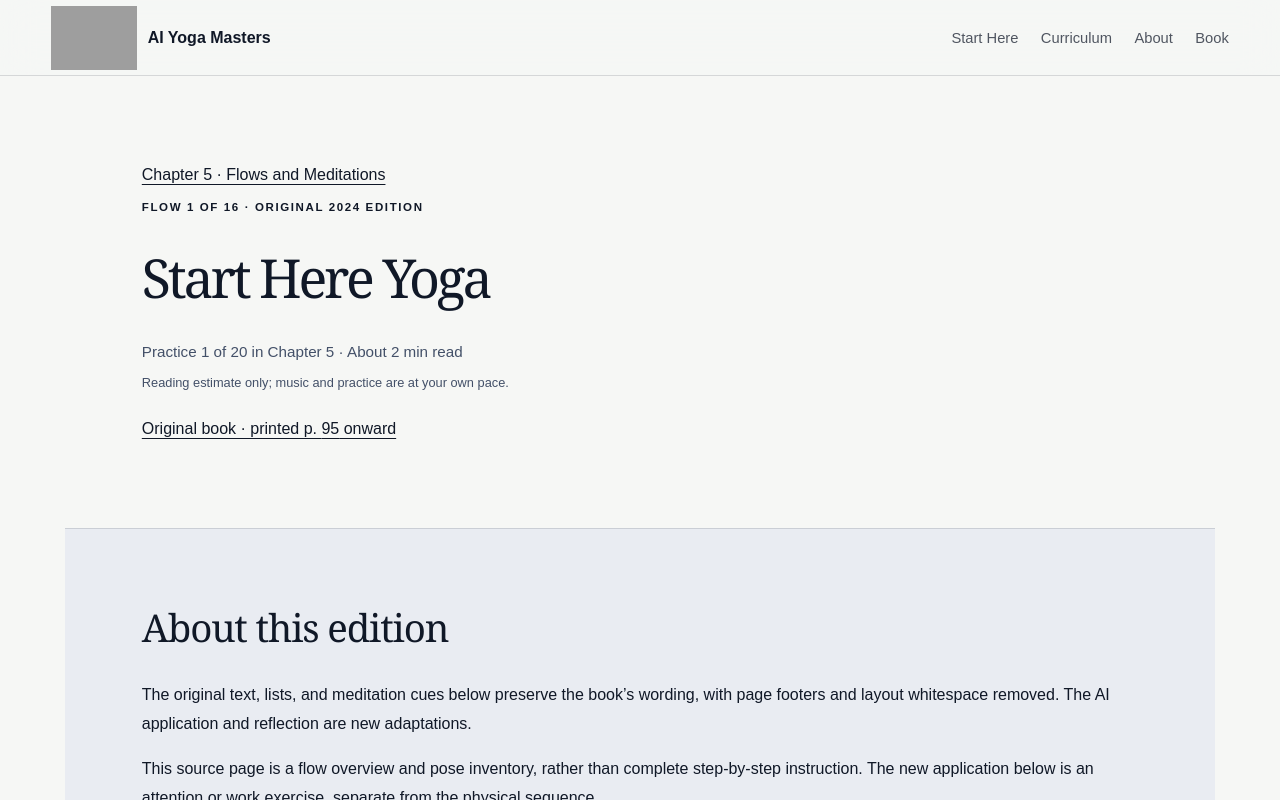
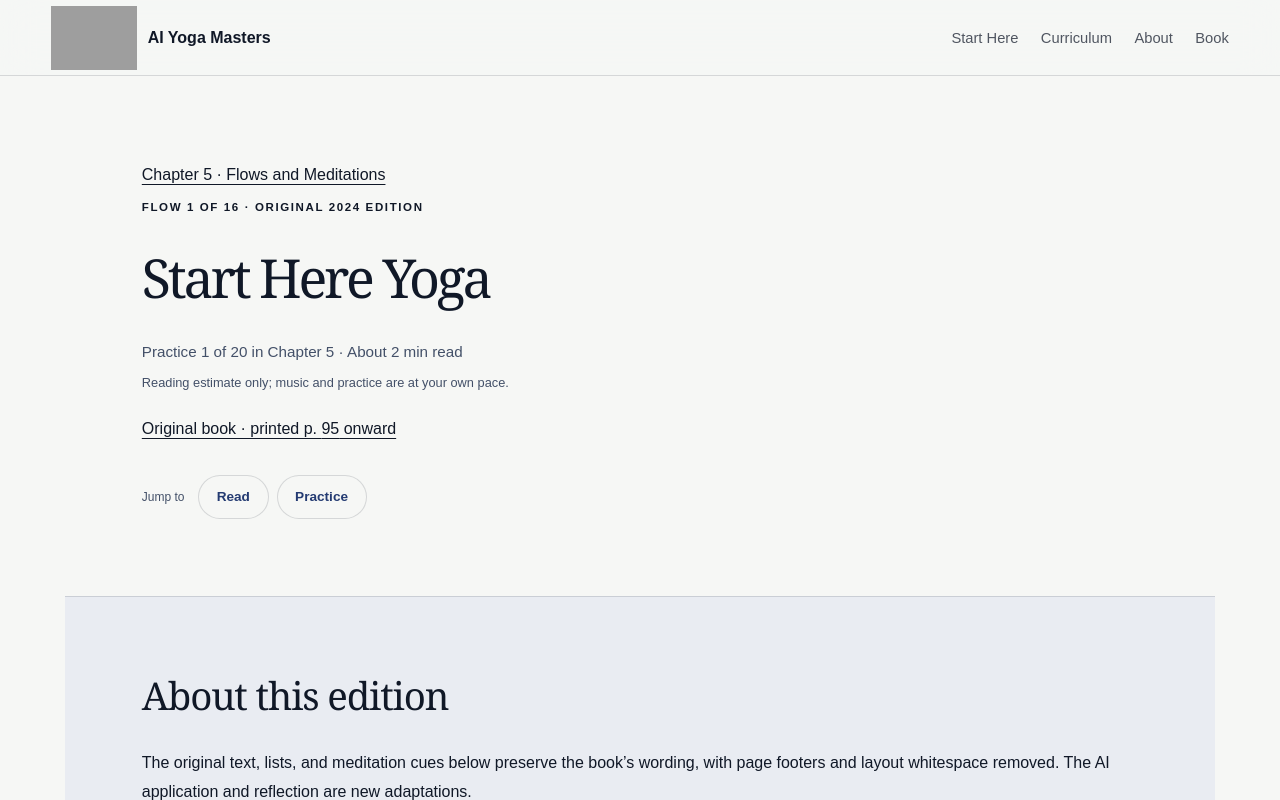
Before and after one commit to aianthems/ai-yoga-masters, a Next.js app: page /flows/start-here-yoga in a window 1280 px wide. Shown: the top 800 px of the page. Built offline with nearby package versions, Linux system fonts and the light colour scheme; grey boxes are pictures that could not be loaded.

Commit message:
Add accessible Listen, Read, and Practice jump links to reading pages

```diff
--- a/app/components/chapter-five-reader.tsx
+++ b/app/components/chapter-five-reader.tsx
@@ -1,4 +1,5 @@
 import SiteHeader from "./site-header";
+import ReaderSections from "./reader-sections";
 import { ReaderProgress } from "./reading-progress";
 import { bookUrl, curriculum } from "../../lib/curriculum";
 import { chapterFiveEntries, type ChapterFiveEntry } from "../../lib/chapter-five";
@@ -35,11 +36,12 @@ export default function ChapterFiveReader({ entry }: { entry: ChapterFiveEntry }
           </p>
           <p className="reader-time-note">Reading estimate only; music and practice are at your own pace.</p>
           <a className="text-link" href={`${bookUrl}#page=${entry.pdfPage}`} target="_blank" rel="noreferrer">Original book · printed p. {entry.printedPage} onward</a>
+          <ReaderSections listenHref={videoId ? "#video" : undefined} />
         </section>
         {videoId && (
           <section className="school-section" aria-labelledby="video">
             <p className="section-kicker">AI Yoga Masters · The original recording</p>
-            <h2 id="video">{entry.title}</h2>
+            <h2 id="video" tabIndex={-1}>{entry.title}</h2>
             <div className="lesson-video">
               <iframe
                 src={`https://www.youtube-nocookie.com/embed/${videoId}`}
@@ -69,7 +71,7 @@ export default function ChapterFiveReader({ entry }: { entry: ChapterFiveEntry }
         </section>
         <section className="school-section original-teaching" aria-labelledby="teaching">
           <p className="section-kicker">Source teaching · Alex Julian, 2024</p>
-          <h2 id="teaching">{entry.kind === "flow" ? "The original flow overview" : "The original meditation"}</h2>
+          <h2 id="teaching" tabIndex={-1}>{entry.kind === "flow" ? "The original flow overview" : "The original meditation"}</h2>
           {entry.kind === "meditation" ? <h3>Practice</h3> : null}
           {entry.paragraphs.map((paragraph, i) => <p key={i}>{paragraph}</p>)}
           {entry.poses.length ? <><h3>Poses / Exercises</h3><ol className="practice-cues">{entry.poses.map((pose, i) => <li key={i}>{pose}</li>)}</ol></> : null}
@@ -79,7 +81,7 @@ export default function ChapterFiveReader({ entry }: { entry: ChapterFiveEntry }
         </section>
         <section className="school-section practice-panel" aria-labelledby="practice">
           <p className="section-kicker">New contemporary AI application</p>
-          <h2 id="practice">Try it in your next AI session.</h2>
+          <h2 id="practice" tabIndex={-1}>Try it in your next AI session.</h2>
           <p>{entry.practice}</p>
           <h3>Reflect afterward</h3>
           <p>{entry.reflection}</p>
--- /dev/null
+++ b/app/components/reader-sections.tsx
@@ -0,0 +1,10 @@
+export default function ReaderSections({ listenHref }: { listenHref?: "#music" | "#video" }) {
+  return (
+    <nav className="reader-sections" aria-label="On this page">
+      <span>Jump to</span>
+      {listenHref ? <a href={listenHref}>Listen</a> : null}
+      <a href="#teaching">Read</a>
+      <a href="#practice">Practice</a>
+    </nav>
+  );
+}
--- a/app/globals.css
+++ b/app/globals.css
@@ -742,6 +742,19 @@ footer p { margin: 0; }
 .reader-position { margin-bottom: .35rem; color: var(--ink-soft); font-size: .95rem; }
 .reader-time-note { color: var(--ink-soft); font-size: .8rem; }
 
+.reader-sections { display: flex; flex-wrap: wrap; align-items: center; gap: .5rem; margin-top: 1.5rem; }
+.reader-sections > span { margin-right: .35rem; color: var(--ink-soft); font-size: .75rem; }
+.reader-sections a { display: inline-flex; align-items: center; justify-content: center; min-height: 44px; padding: .55rem 1.1rem; border: 1px solid var(--line); border-radius: 999px; color: var(--indigo); background: var(--paper); font-size: .85rem; font-weight: 600; opacity: 1; }
+.reader-sections a:hover { border-color: var(--indigo); background: #e9ecf2; }
+.school :is(#music, #video, #teaching, #practice) { scroll-margin-top: 6.5rem; }
+@media (max-width: 620px) {
+  .reader-sections > span { flex-basis: 100%; margin-right: 0; }
+  .reader-sections a { flex: 1; padding-right: .75rem; padding-left: .75rem; }
+}
+@media (max-width: 900px) {
+  .school :is(#music, #video, #teaching, #practice) { scroll-margin-top: 1.5rem; }
+}
+
 .evidence-review { margin-top: 2rem; }
 .evidence-card { border-top: 1px solid var(--line); padding: 1rem 0; scroll-margin-top: 6rem; }
 .evidence-card summary { cursor: pointer; padding: .5rem 0; line-height: 1.6; }
```
Also changed, not shown: app/lessons/[slug]/page.tsx (+5 -3 lines).
